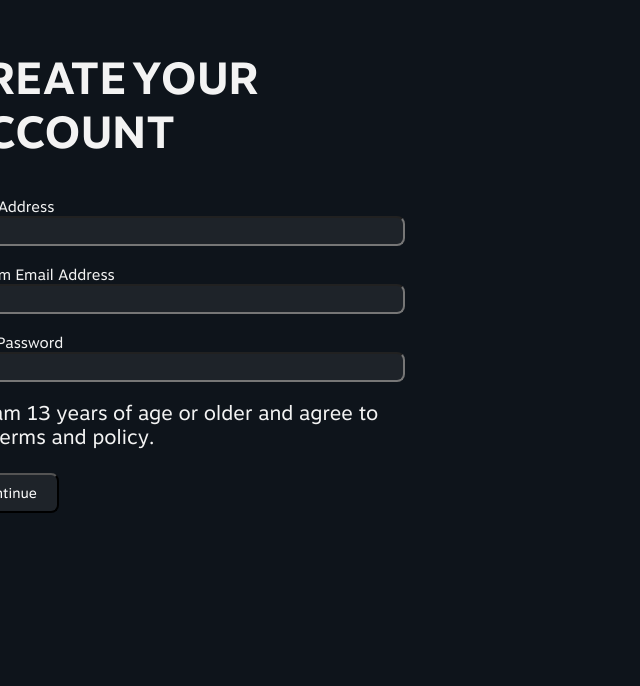
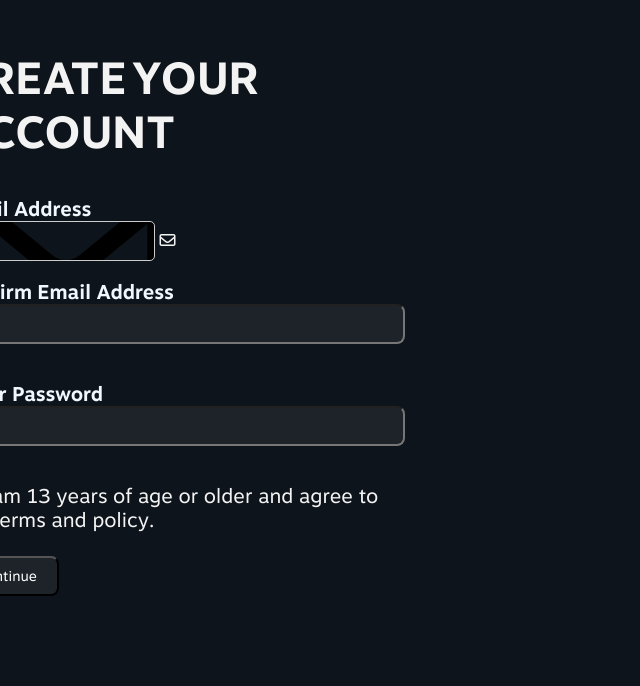
Before and after one commit to santi224m/GameScout, a Flask app: template src/templates/user/sign_up.html in a window 1280 px wide; the page is wider, and only the part inside the window is pictured. Shown: the part 196-882 px from the top of that part, without its empty margins (0-640 px from the left). Run offline with Flask 3, Linux system fonts and the light colour scheme; the template is opened without the code that fills it, so the values that code supplies are empty; parts of the project's set-up code (start-up, migrations or seed data) failed here and were passed over; some libraries are stand-ins or nearby versions.

Commit message:
added svgs, redirected htmls, etc

```diff
--- a/src/__init__.py
+++ b/src/__init__.py
@@ -31,7 +31,11 @@
     # User blueprint
     from src.user import user_bp as user_bp
     from src.user import signup_bp as signup_bp
-    user_bp.register_blueprint(signup_bp, url_prefix='/signup/')
+    from src.user import signin_bp as signin_bp
+
+    app.register_blueprint(signup_bp, url_prefix='/signup/')
+    app.register_blueprint(signin_bp, url_prefix='/signin/')
     app.register_blueprint(user_bp, url_prefix='/user/')
 
+
     return app
--- a/src/static/js/sign_up.js
+++ b/src/static/js/sign_up.js
@@ -20,7 +20,10 @@
 let emailCheck = false;
 let passwordCheck = false;
 
+let origin = window.location.origin;
 
+//----------------------------------------------------------------------------//
+// REGEX CHECKER
 function regexCheck(password) {
     if(passwordRegex.test(password)){
         console.log("Password is valid");
@@ -33,6 +36,8 @@
 
 
 //----------------------------------------------------------------------------//
+// HANDLES PASSWORD INPUT FOCUS
+
 // when user clicks this pops up
 getInput.onfocus = function () {
     regexBlock.style.display = "block";
@@ -81,8 +86,8 @@
     checkMin.classList.remove("valid");
     checkMin.classList.add("invalid");
   }
+
   var specialPattern = /[\W]/;
-
   if(myInput.value.match(specialPattern)) {
     checkSpecial.classList.remove("invalid");
     checkSpecial.classList.add("valid");
@@ -93,6 +98,7 @@
 }
 
 //----------------------------------------------------------------------------//
+// CONTINUE BUTTON
 document.getElementById('continue_button').addEventListener('click', function(){
     //get the values
     const email = document.getElementById('email').value;
@@ -120,12 +126,11 @@
         alert("invalid password")
     }
 
-    window.location.href = "userpage.html";
+
+
     // check if the email,confirm, and password is acceptable
 
 
     // if it is we send the user to the signin page.
 
-
-
 });
--- a/src/static/styles/user.css
+++ b/src/static/styles/user.css
@@ -14,7 +14,7 @@
 }
 
 .form input {
-    padding: 5px;
+    padding: 10px;
     width: 450px;
     background-color:  rgb(30, 35, 41);
     color: aliceblue;
@@ -24,8 +24,10 @@
 label[for="email"],
 label[for="confirm_email"],
 label[for="enter_password"] {
-    font-size: 15px;
-    font-weight: 300px;
+
+    font-size: 20px;
+    font-weight: bold;
+    color: aliceblue;
 }
 
 .submit {
@@ -88,3 +90,22 @@
     left: -35px;
     content: "\2716"; /* Cross symbol */
 }
+svg.fa-envelope {
+    width: 24px; /* Adjust the width */
+    height: 24px; /* Adjust the height */
+}
+
+svg.fa-lock {
+    width: 24px; /* Adjust the width */
+    height: 24px; /* Adjust the height */
+}
+
+.user .form .email_input_icon {
+    padding-left: 40px; /* Space for the icon */
+    height: 40px; /* Input height */
+    width: 200px; /* Input width */
+    border: 1px solid #ccc; /* Input border */
+    border-radius: 5px; /* Input border radius */
+    background: url('src/static/img/envelope-regular.svg') no-repeat 10px center; /* Background icon */
+    background-size: 200px; /* Size of the background icon */
+}
--- a/src/templates/user/sign_up.html
+++ b/src/templates/user/sign_up.html
@@ -15,13 +15,16 @@
   <div class="form">
     <form>
       <label for="email",>Email Address</label><br>
-      <input type="email" id="email" name="email" ><br>
+      <input type="email" id="email" name="email" class="email_input_icon">
+      <i class="fa-regular fa-envelope"></i><br>
       <br>
       <label for="confirm_email">Confirm Email Address</label><br>
-      <input type="email" id="confirm_email" name="confirm_email"><br>
+      <input type="email" id="confirm_email" name="confirm_email">
+      <i class="fa-regular fa-envelope"></i><br>
       <br>
       <label for="enter_password">Enter Password</label><br>
-      <input type="password" id="enter_password" name="enter_password"><br>
+      <input type="password" id="enter_password" name="enter_password">
+      <i class="fa-solid fa-lock"></i><br>
       <br>
     </form>
   </div>
--- a/src/templates/user/userpage.html
+++ b/src/templates/user/userpage.html
@@ -6,7 +6,7 @@
 
 {% block content %}
 <section class="user">
-  <h1>Sign Up Page</h1>
+  <h1>USERPAGE</h1>
   <form>
     <!-- Your signup form here -->
   </form>
--- a/src/user/routes.py
+++ b/src/user/routes.py
@@ -1,7 +1,7 @@
 import requests
 
 from flask import Blueprint, render_template, request, abort
-from src.user import user_bp, signup_bp
+from src.user import user_bp, signup_bp, signin_bp
 
 @user_bp.route('/', methods=('GET', 'POST'))
 def user():
```
Also changed, not shown: src/static/img/envelope-regular.svg (added), src/static/img/lock-solid.svg (added).
